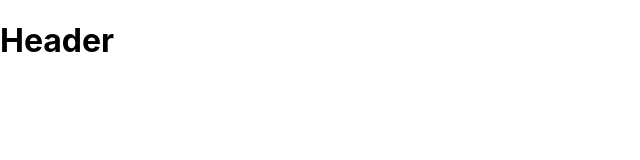
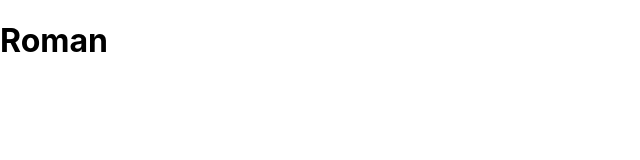
Before and after one commit to DDahlitz/projectFourFrontend, a React (Create React App) app: page / in a window 1280 px wide. Shown: the top 160 px of the page, without its empty margins (0-640 px from the left). Built offline with nearby package versions, Linux system fonts and the light colour scheme.

Commit message:
Changed header to roman to test branch

```diff
--- a/src/App.js
+++ b/src/App.js
@@ -6,7 +6,7 @@ import {useState, useEffect}  from 'react';
 const App = () => {
 
   return (
-    <h1>Header</h1>
+    <h1>Roman</h1>
   )
 }
 export default App;
```
